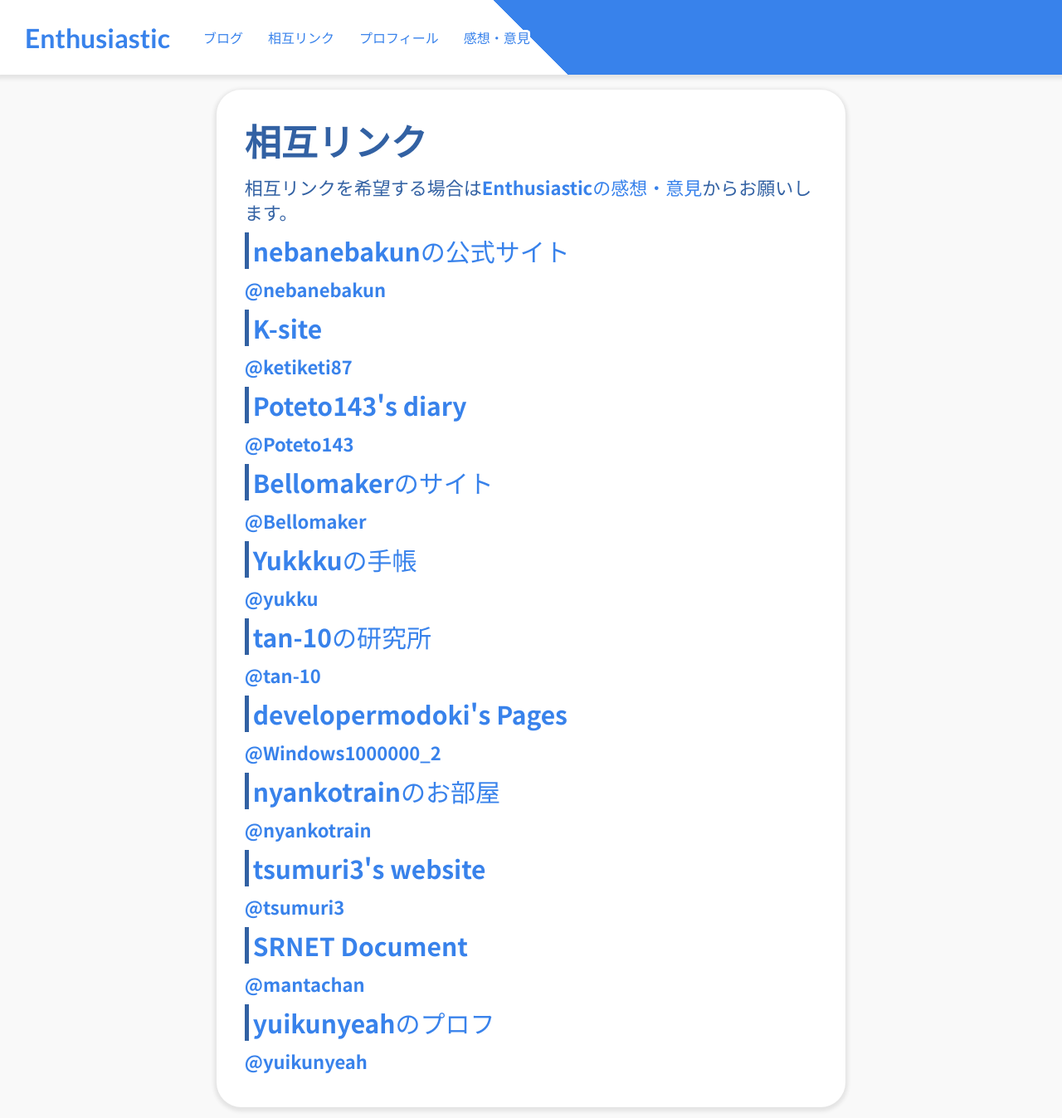
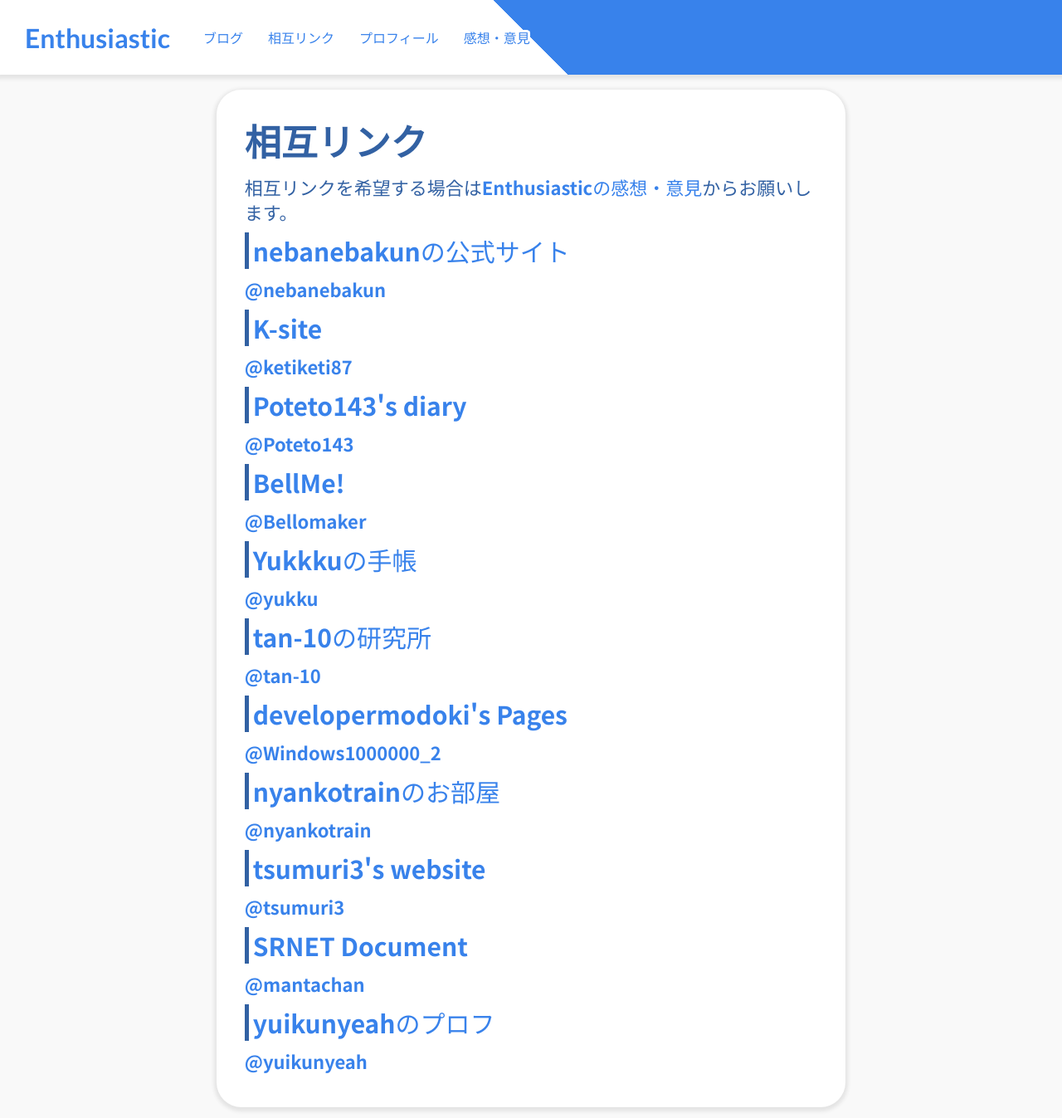
Before and after one commit to Diawadenta/Diawadenta.github.io, a Jekyll site: the page built from interlinks.md, in a window 1280 px wide and 1347 px high. Shown: the whole window at 83% size. Built offline with Jekyll 4.4.1, drawn with Linux system fonts in a browser that asks for light colours.

Commit message:
Update interlinks.md

```diff
--- a/interlinks.md
+++ b/interlinks.md
@@ -16,7 +16,7 @@ pagename: 相互リンク
 
 <a href="https://scratch.mit.edu/users/Poteto143/">@Poteto143</a>
 
-<h2><a href="https://bellomaker.glitch.me/">Bellomakerのサイト</a></h2>
+<h2><a href="https://bellomaker.glitch.me/">BellMe!</a></h2>
 
 <a href="https://scratch.mit.edu/users/Bellomaker/">@Bellomaker</a>
 
```
